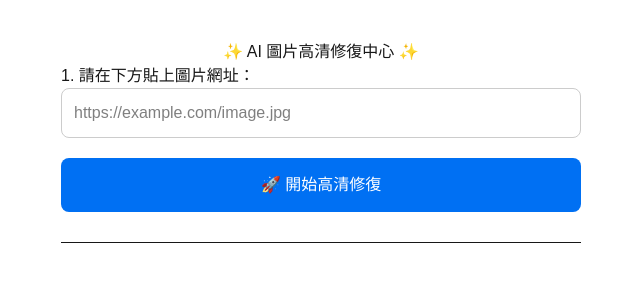
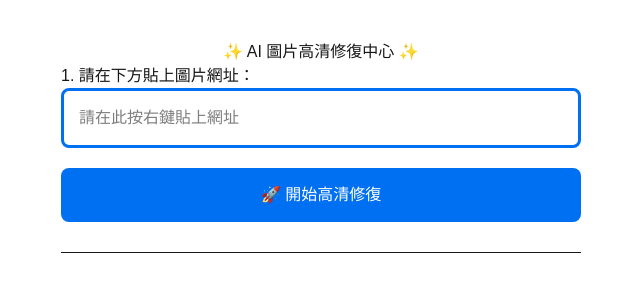
Before and after one commit to laiyijhe/my-ai-image-tool, a Next.js app: page / in a window 1280 px wide. Shown: the top 300 px of the page, without its empty margins (319-959 px from the left). Built offline with nearby package versions, Linux system fonts and the light colour scheme.

Commit message:
Auto Update 2026-03-26 23:42

```diff
--- a/app/page.tsx
+++ b/app/page.tsx
@@ -39,12 +39,22 @@ export default function UpscalePage() {
       <div style={{ marginBottom: "20px" }}>
         <p>1. 請在下方貼上圖片網址：</p>
         <input
-          type="text"
-          placeholder="https://example.com/image.jpg"
-          value={imageUrl}
-          onChange={(e) => setImageUrl(e.target.value)}
-          style={{ width: "100%", padding: "12px", borderRadius: "8px", border: "1px solid #ccc", color: "black" }}
-        />
+  type="text"
+  placeholder="請在此按右鍵貼上網址"
+  value={imageUrl}
+  onChange={(e) => setImageUrl(e.target.value)}
+  style={{
+    width: "100%",
+    padding: "15px",
+    borderRadius: "8px",
+    border: "3px solid #0070f3", // 藍色粗邊框
+    color: "#000000",            // 強制純黑色文字
+    backgroundColor: "#ffffff",   // 強制純白色背景
+    fontSize: "16px",
+    display: "block",
+    outline: "none"
+  }}
+/>
       </div>
 
       <button
```
